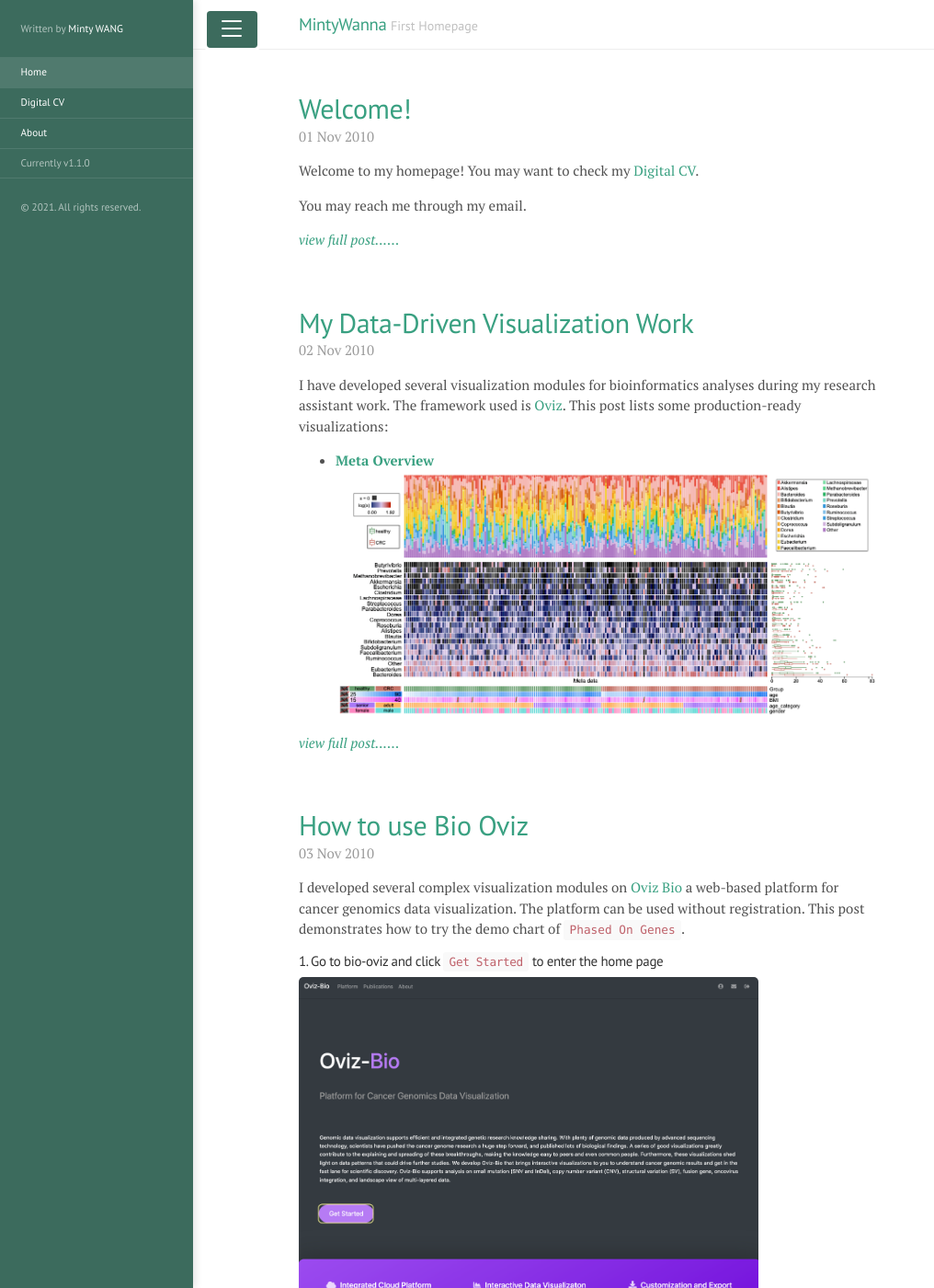
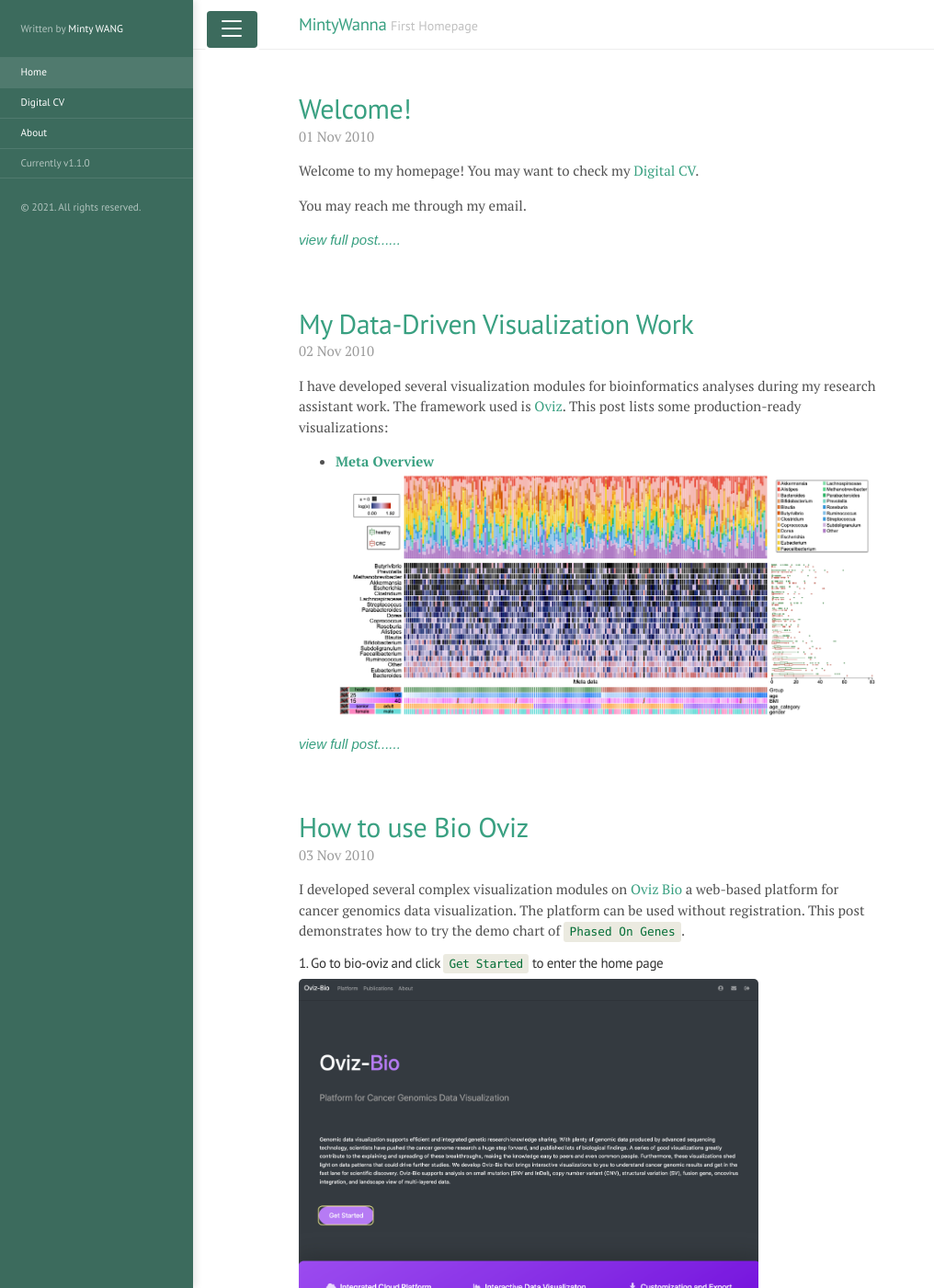
Before and after one commit to apphiaWang/home, a Jekyll site: the page built from index.html, in a window 1280 px wide and 1400 px high. Shown: the whole window at 92% size, without its empty margins (0-1016 px from the left). Built offline with Jekyll 4.4.1, drawn with Linux system fonts in a browser that asks for light colours; the list of posts is cut into pages by our own code.

Commit message:
update style

```diff
--- a/public/css/lanyon.css
+++ b/public/css/lanyon.css
@@ -512,11 +512,18 @@ a.pagination-item:hover {
 .theme-base-hb .related-posts li a:hover {
   color: #39a081;
 }
-
+.theme-base-hb code {
+  color: #046e36;
+  background-color: #ebeae0;
+}
 .theme-base-hb .container h1,
 .theme-base-hb .container h2,
 .theme-base-hb .container h3 {
   color: #194b3c;
+}
+
+.theme-base-hb i {
+  font-family: Arial, Helvetica, sans-serif;
 }
 
 /* Blue */
```
